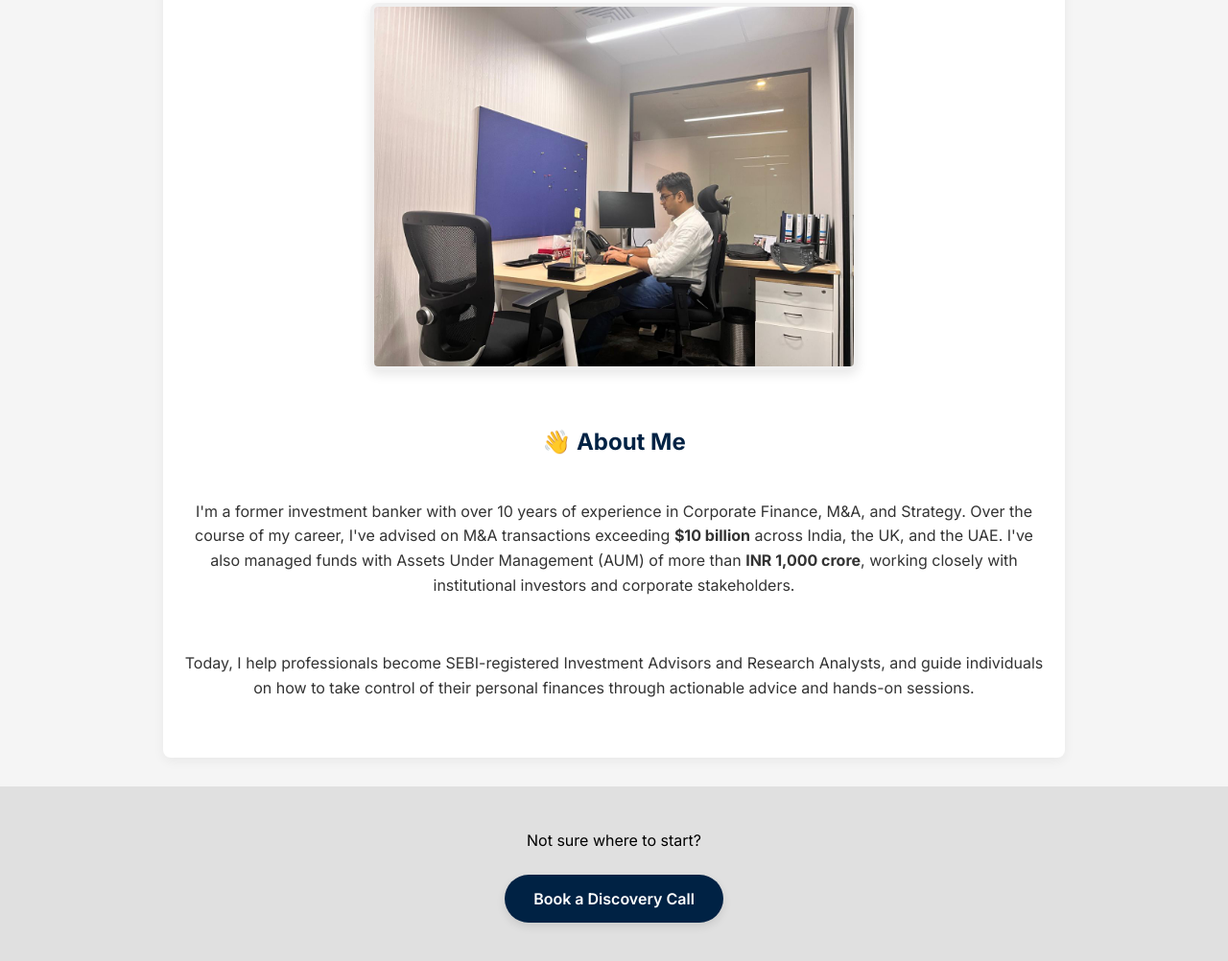
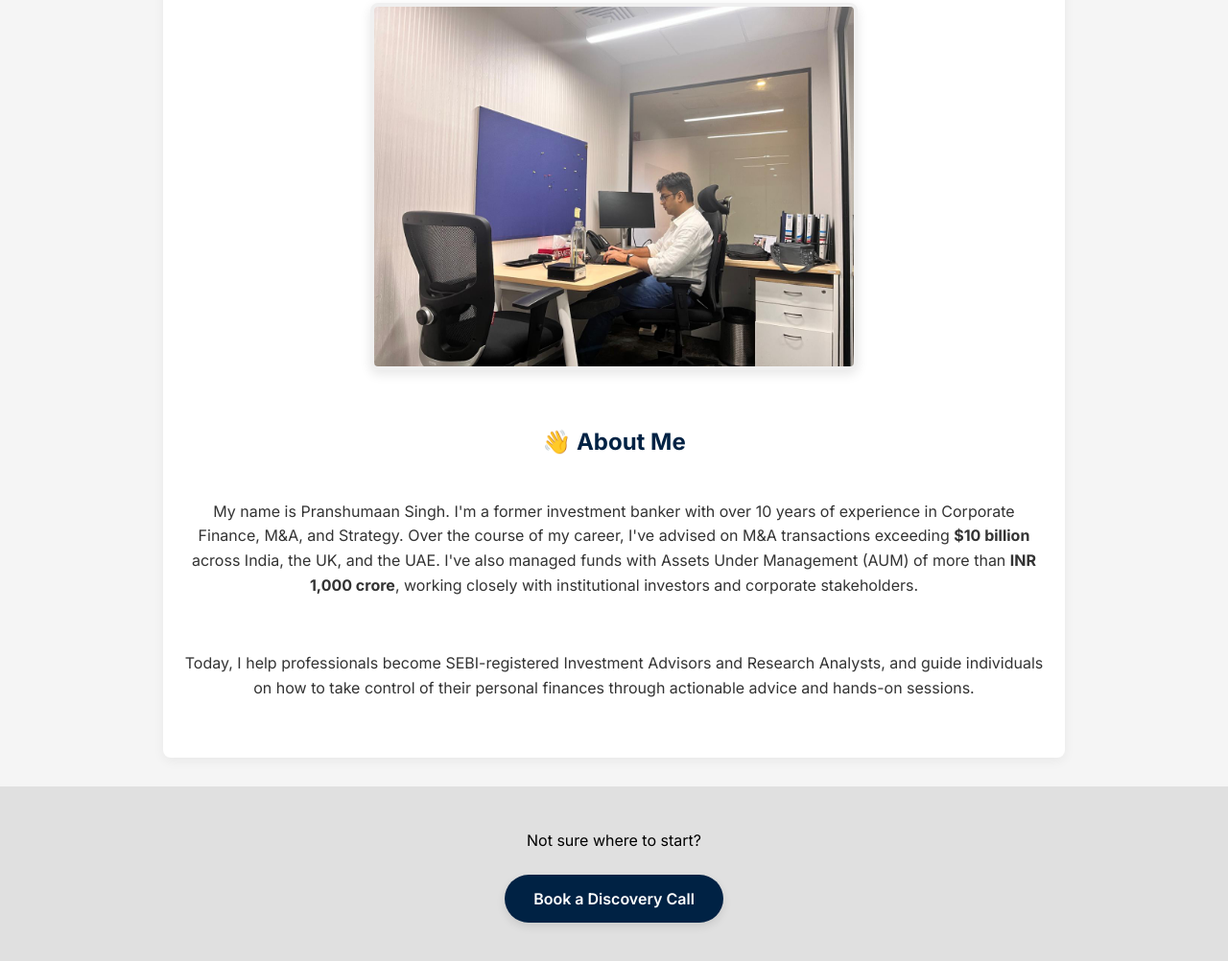
Before and after one commit to MadHatter92/BecomeRIAWebsite, a plain HTML site: page index.html in a window 1280 px wide. Shown: the part 1686-2688 px from the top of the page at 96% size. Drawn offline with Linux system fonts and the light colour scheme.

Commit message:
Update index.html

```diff
--- a/index.html
+++ b/index.html
@@ -209,7 +209,7 @@
   <div class="section" style="flex-direction: column; text-align: center;">
     <img src="ps-header.jpeg" alt="Working seriously at desk" class="about-image">
     <h2>👋 About Me</h2>
-    <p>I'm a former investment banker with over 10 years of experience in Corporate Finance, M&A, and Strategy. Over the course of my career, I've advised on M&A transactions exceeding <strong>$10 billion</strong> across India, the UK, and the UAE. I've also managed funds with Assets Under Management (AUM) of more than <strong>INR 1,000 crore</strong>, working closely with institutional investors and corporate stakeholders.</p>
+    <p>My name is Pranshumaan Singh. I'm a former investment banker with over 10 years of experience in Corporate Finance, M&A, and Strategy. Over the course of my career, I've advised on M&A transactions exceeding <strong>$10 billion</strong> across India, the UK, and the UAE. I've also managed funds with Assets Under Management (AUM) of more than <strong>INR 1,000 crore</strong>, working closely with institutional investors and corporate stakeholders.</p>
     <p>Today, I help professionals become SEBI-registered Investment Advisors and Research Analysts, and guide individuals on how to take control of their personal finances through actionable advice and hands-on sessions.</p>
   </div>
 
```
